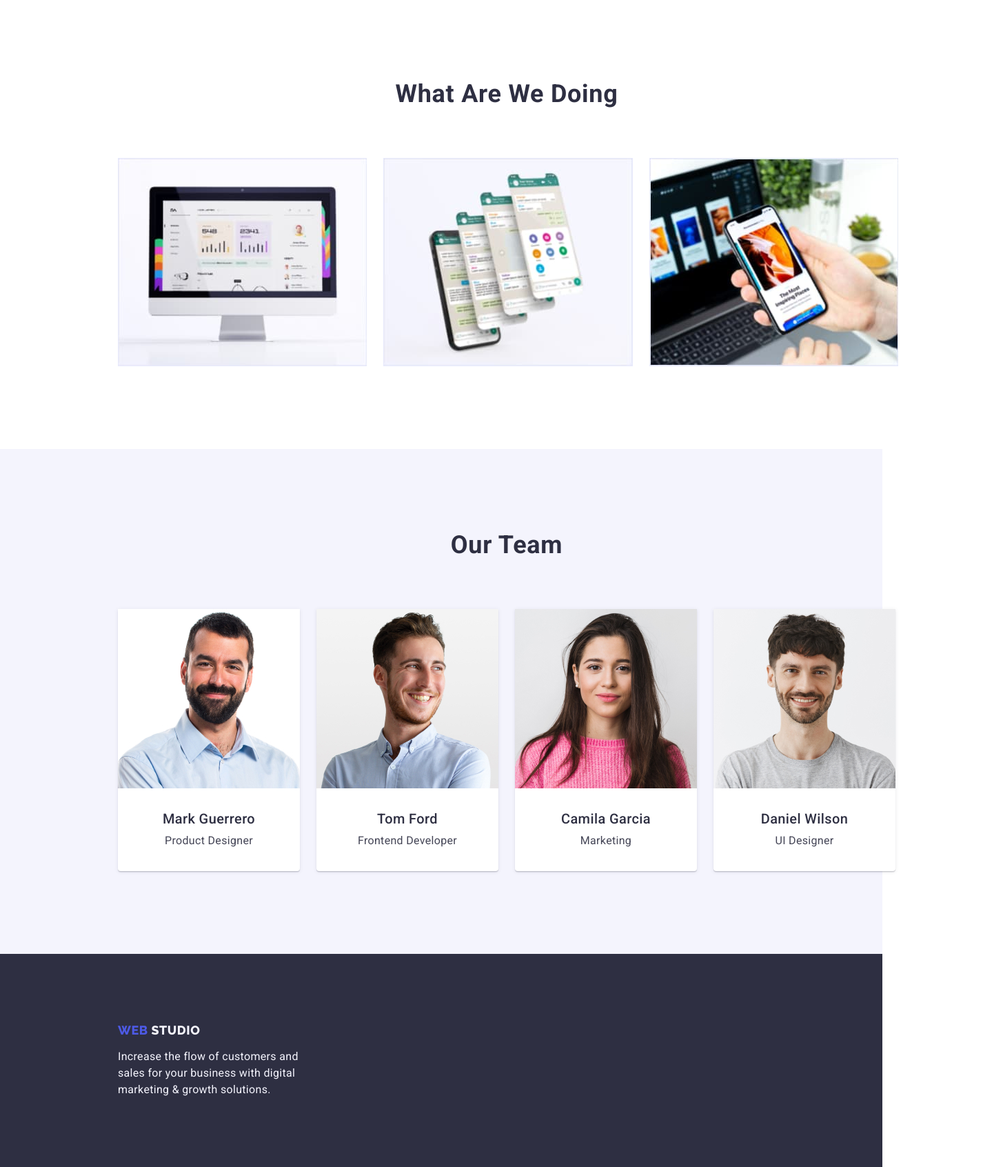
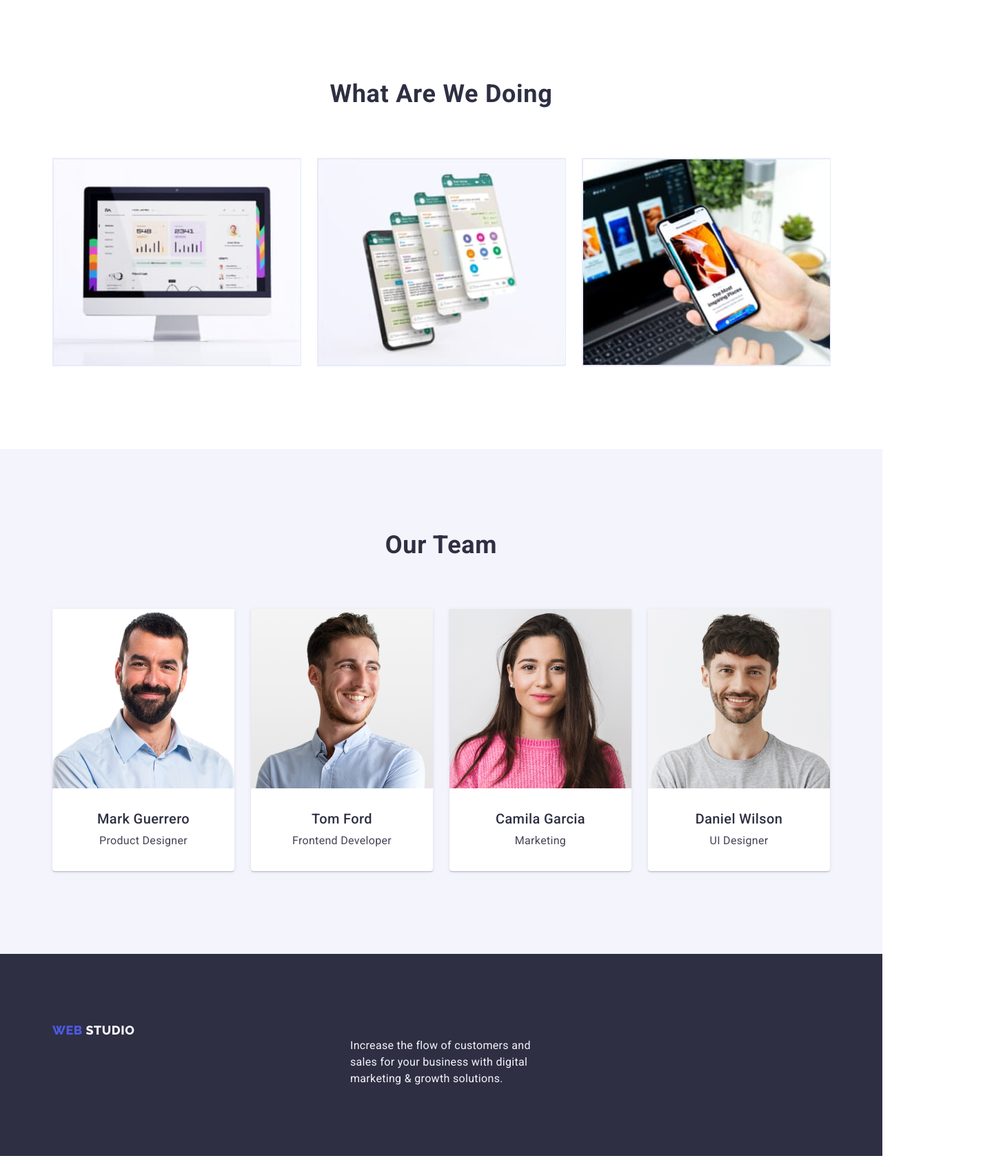
Before and after one commit to maksumishchenko/goit-markup-hw-03, a plain HTML site: page index.html in a window 1280 px wide. Shown: the part 927-2619 px from the top of the page at 69% size, 1455 px wide, since content can reach past the window. Drawn offline with nearby package versions, Linux system fonts and the light colour scheme.

Commit message:
Update style.css

```diff
--- a/css/style.css
+++ b/css/style.css
@@ -175,7 +175,7 @@ body {
   text-align: center;
   color: var(--color-white);
   max-width: 496px;
-  margin-left: 472px;
+  margin: 0 auto;
   margin-bottom: 48px;
 }
 
@@ -192,7 +192,6 @@ body {
   justify-content: center;
   gap: 24px;
   margin-bottom: 72px;
-  width: 1440px;
   border-radius: 4px;
 }
 
@@ -213,7 +212,7 @@ body {
   height: 56px;
   border: none;
   border-radius: 4px;
-  margin-left: 636px;
+  margin: 0 auto;
 }
 
 .main-btn:hover,
@@ -262,7 +261,6 @@ body {
 }
 
 .name-section {
-  width: 1440px;
   font-weight: 700;
   font-size: 36px;
   line-height: 1.11;
@@ -277,8 +275,7 @@ body {
   display: flex;
   justify-content: center;
   gap: 24px;
-  width: 1132px;
-  margin-left: 156px;
+  margin: 0 auto;
 }
 
 .thirth-iteam {
@@ -291,8 +288,7 @@ body {
   display: flex;
   justify-content: space-between;
   gap: 24px;
-  width: 1128px;
-  margin-left: 156px;
+  margin: 0 auto;
 }
 
 .team-iteam {
@@ -352,7 +348,7 @@ body {
   color: #4d5ae5;
   display: inline-block;
   margin-bottom: 16px;
-  margin-left: 156px;
+  margin: 0 auto;
 }
 
 .second-logo {
@@ -364,7 +360,7 @@ body {
   line-height: 1.5;
   color: var(--color-cloud);
   max-width: 264px;
-  margin-left: 156px;
+  margin: 0 auto;
 }
 
 .secondary-btn {
@@ -396,8 +392,7 @@ body {
   flex-wrap: wrap;
   column-gap: 24px;
   row-gap: 48px;
-  width: 1133px;
-  margin-left: 156px;
+  margin: 0 auto;
 }
 
 .product-iteam {
@@ -431,5 +426,7 @@ body {
 
 .container {
   width: 1158px;
+  margin-left: auto;
+  margin-right: auto;
   padding: 0 15px;
 }
```
